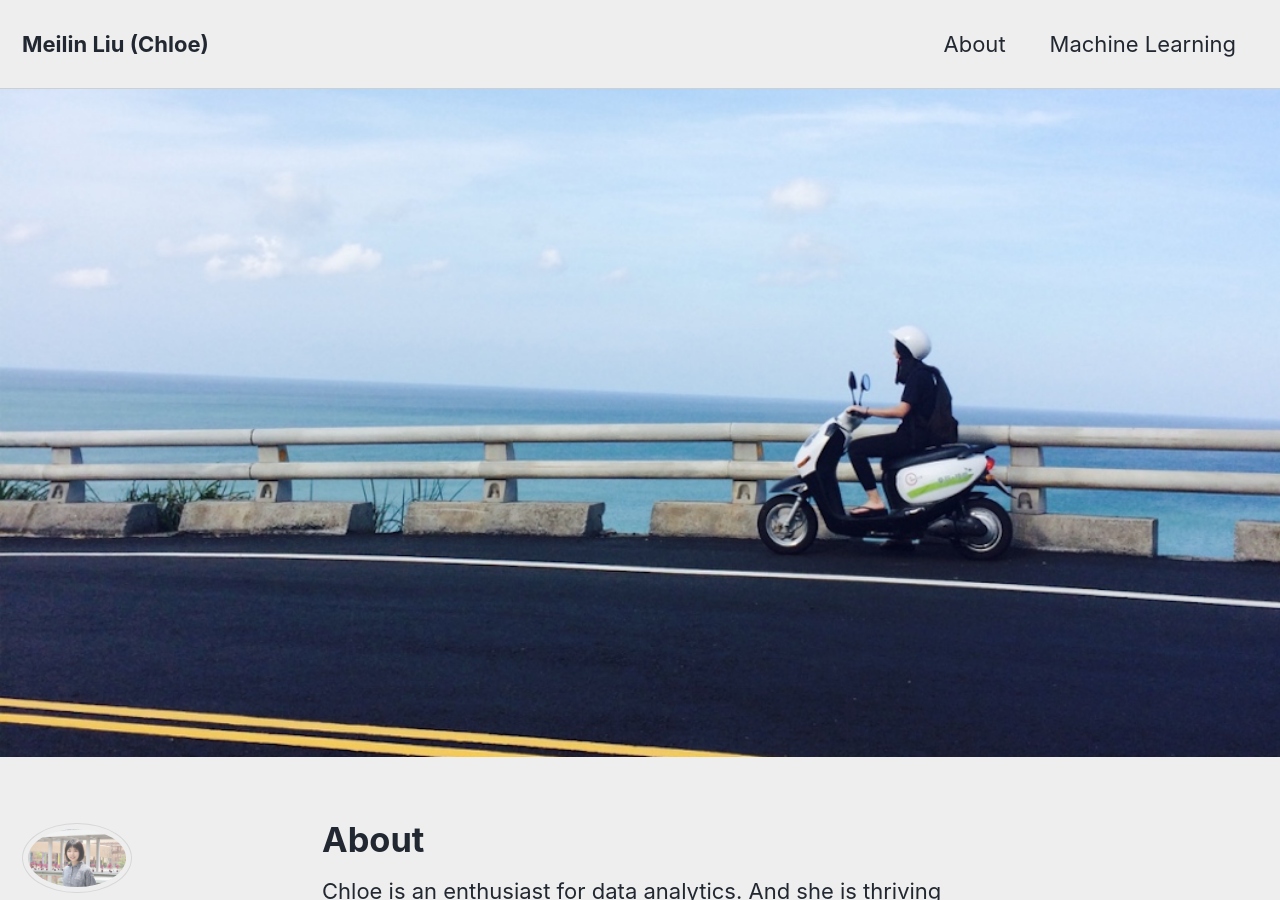
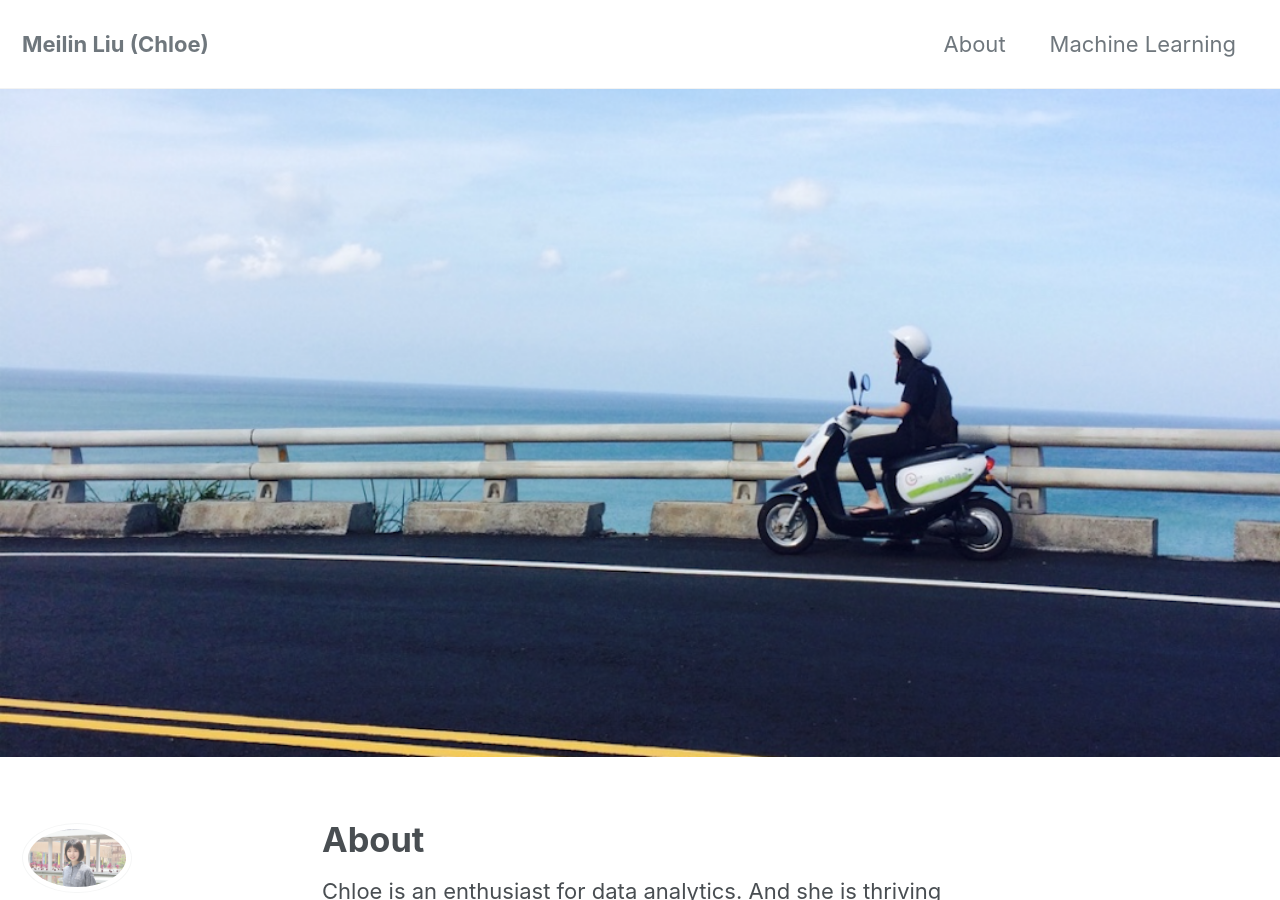
Before and after one commit to Chloe0704/Meilin.github.io, a Jekyll site: the page built from _pages/about.md, in a window 1280 px wide and 900 px high. Built offline with Jekyll 4.4.1, drawn with Linux system fonts in a browser that asks for light colours; cached includes are drawn as plain includes.

Commit message:
new github

```diff
--- a/_config.yml
+++ b/_config.yml
@@ -12,7 +12,7 @@
 
 # theme                  : "minimal-mistakes-jekyll"
 # remote_theme           : "mmistakes/minimal-mistakes"
-minimal_mistakes_skin    : "air" # "air", "aqua", "contrast", "dark", "dirt", "neon", "mint", "plum", "sunrise"
+minimal_mistakes_skin    : "default" # "air", "aqua", "contrast", "dark", "dirt", "neon", "mint", "plum", "sunrise"
 
 # Site Settings
 locale                   : "en-US"
--- a/_pages/about.md
+++ b/_pages/about.md
@@ -2,7 +2,7 @@
 title: "About"
 permalink: /about/
 header:
-  image: "/images/back.jpg"
+  image: "/images/back1.jpg"
 ---
 
 Chloe is an enthusiast for data analytics. And she is thriving on utilizing various analytics tools to dig into complex data and produce data-driven insights to further make strategic recommendations. With analytics experience from different works, she combined knowledge and insights of different industries including consulting, e-commerce and finance, enabling her to tackle tough problems from various perspectives. Furthermore, Chloe enjoys the challenges and has a strong determination to overcome challenges with an open mind.
--- a/index.html
+++ b/index.html
@@ -2,5 +2,5 @@
 layout: home
 author_profile: true
 header:
-  image:"/images/back.jpg"
+  image:"/images/back1.jpg"
 ---
```
Also changed, not shown: _pages/machinelearning.md (+1 -1 lines), images/back1.jpg (renamed from images/back.jpg).
